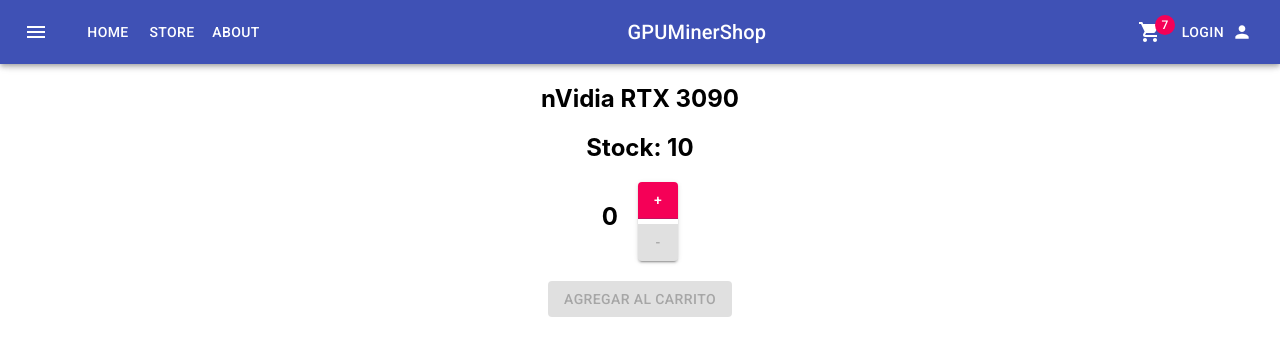
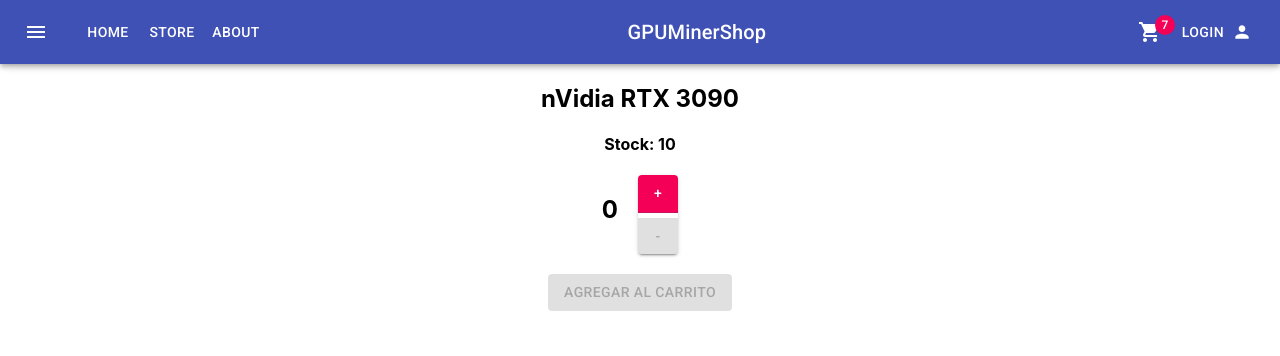
Before and after one commit to Emmanuel3240/GPUMinerShop, a React (Create React App) app: page / in a window 1280 px wide. Shown: the top 356 px of the page. Built offline with nearby package versions, Linux system fonts and the light colour scheme.

Commit message:
tamaño fuente

```diff
--- a/src/components/ItemCount/ItemCount.jsx
+++ b/src/components/ItemCount/ItemCount.jsx
@@ -21,7 +21,7 @@
   return (
     <div align="center" border={1}>
       <h2>nVidia RTX 3090</h2>
-      <h2>Stock: 10</h2>
+      <h4>Stock: 10</h4>
       <Box display="flex" flexDirection="row" justifyContent="center">
         <h2 style={{ paddingRight: 20 }}>{contador}</h2>
         <ButtonGroup
```
